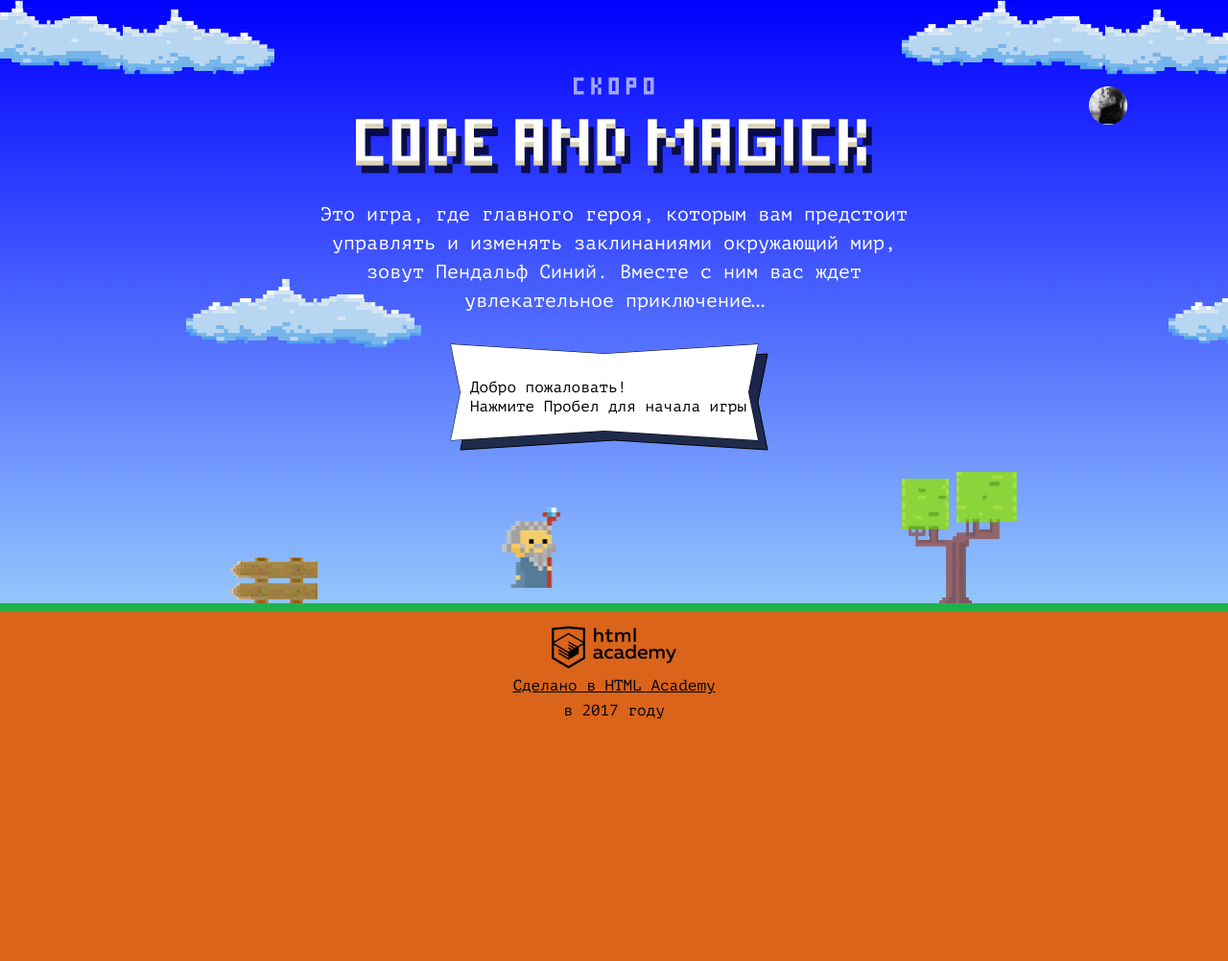
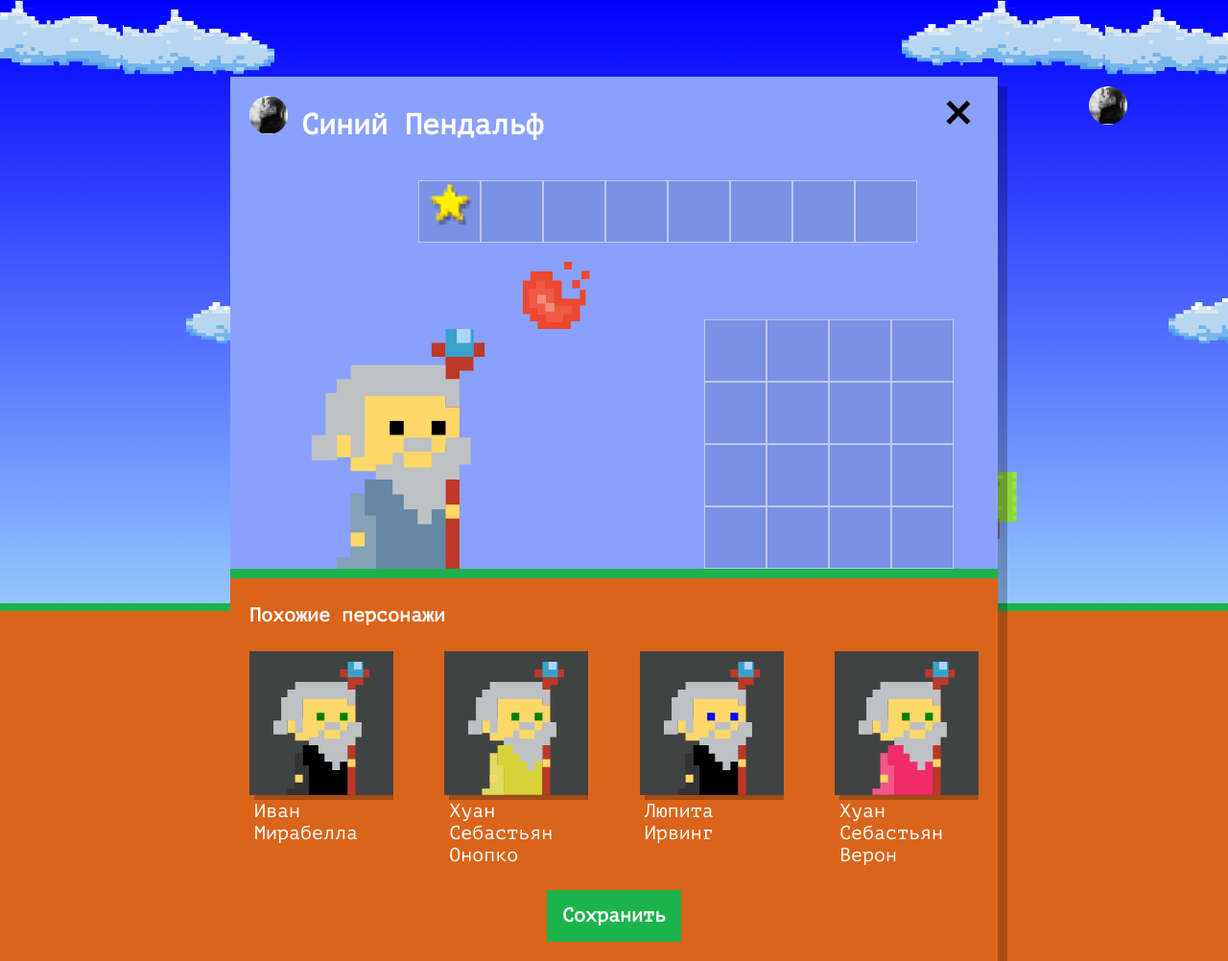
Before and after one commit to MariaSarbaj/174891-code-and-magick-21, a website: page index.html in a window 1280 px wide. Shown: the whole page at 96% size. Before the commit the page ends 800 px from the top, so only its background shows below. Drawn offline with Linux system fonts and the light colour scheme.

Commit message:
Генератор магов

```diff
--- a/index.html
+++ b/index.html
@@ -199,6 +199,7 @@
 </script>
 
 <script src="js/stat.js"></script>
+<script src="js/setup.js"></script>
 
 <script src="js/game.js"></script>
 
--- /dev/null
+++ b/js/setup.js
@@ -0,0 +1,61 @@
+'use strict';
+const WIZARD_NAMES = [`Иван`, `Хуан Себастьян`, `Мария`, `Кристоф`, `Виктор`, `Юлия`, `Люпита`, `Вашингтон`];
+const WIZARD_SURNAMES = [`да Марья`, `Верон`, `Мирабелла`, `Вальц`, `Онопко`, `Топольницкая`, `Нионго`, `Ирвинг`];
+const WIZARD_COAT = [`rgb(101, 137, 164)`, `rgb(241, 43, 107)`, `rgb(146, 100, 161)`, `rgb(56, 159, 117)`, `rgb(215, 210, 55)`, `rgb(0, 0, 0)`];
+const WIZARD_EYES = [`black`, `red`, `blue`, `yellow`, `green`];
+
+const userDialog = document.querySelector(`.setup`);
+userDialog.classList.remove(`hidden`);
+
+const similarListElement = document.querySelector(`.setup-similar-list`);
+const similarWizardTemplate = document.querySelector(`#similar-wizard-template`).content.querySelector(`.setup-similar-item`);
+
+let randomWizardList = [];
+
+let getRandomWizard = function () {
+  let getRandomWizardName = function (names, surnames) {
+    return (names[Math.floor(Math.random() * names.length)] + ` ` + surnames[Math.floor(Math.random() * surnames.length)]);
+  };
+
+  let getRandomWizardCoat = function (colors) {
+    return colors[Math.floor(Math.random() * colors.length)];
+  };
+
+  let getRandomWizardEyes = function (eyes) {
+    return eyes[Math.floor(Math.random() * eyes.length)];
+  };
+
+  for (let i = 0; i < 4; i++) {
+    let randomWizard = {
+      name: getRandomWizardName(WIZARD_NAMES, WIZARD_SURNAMES),
+      coatColor: getRandomWizardCoat(WIZARD_COAT),
+      eyeColor: getRandomWizardEyes(WIZARD_EYES)
+    };
+
+    randomWizardList.push(randomWizard);
+  }
+
+  return randomWizardList;
+};
+
+getRandomWizard();
+
+let renderWizard = function (wizard) {
+  let wizardElement = similarWizardTemplate.cloneNode(true);
+
+  wizardElement.querySelector(`.setup-similar-label`).textContent = wizard.name;
+  wizardElement.querySelector(`.wizard-coat`).style.fill = wizard.coatColor;
+  wizardElement.querySelector(`.wizard-eyes`).style.fill = wizard.eyeColor;
+
+  return wizardElement;
+};
+
+let fragment = document.createDocumentFragment();
+
+for (let i = 0; i < randomWizardList.length; i++) {
+  fragment.appendChild(renderWizard(randomWizardList[i]));
+}
+
+similarListElement.appendChild(fragment);
+
+userDialog.querySelector(`.setup-similar`).classList.remove(`hidden`);
```
